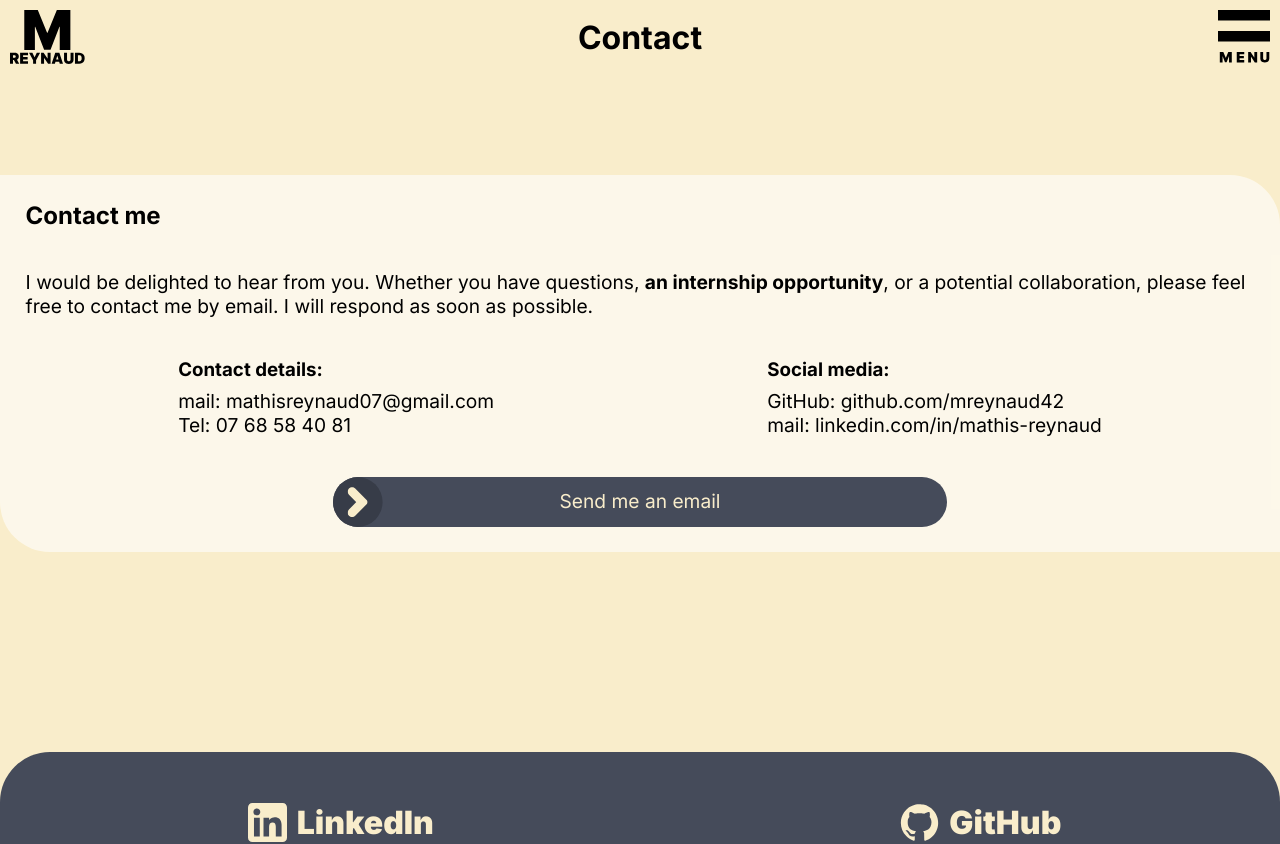
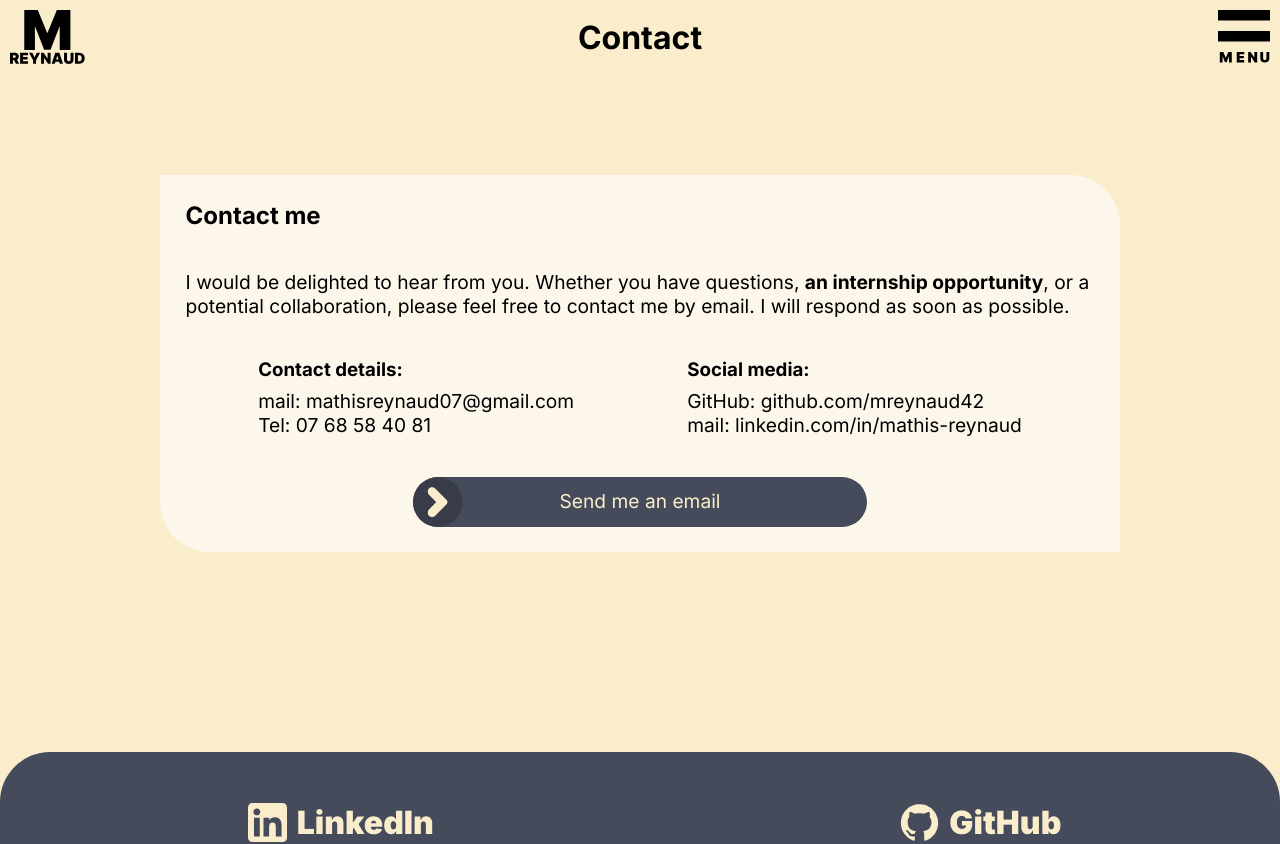
Before and after one commit to mreynaud42/my_showcase_website, a React (Vite) app: page /contact in a window 1280 px wide. Shown: the top 844 px of the page. Built offline with nearby package versions, Linux system fonts and the light colour scheme.

Commit message:
fix width section contact page

```diff
--- a/src/pages/Contact.tsx
+++ b/src/pages/Contact.tsx
@@ -6,7 +6,7 @@ export default function Contact() {
     return (
         <>
             <div className="head"><h1 className="namepage">Contact</h1></div>
-            <section>
+            <section className="contact">
                 <h2>Contact me</h2>
                 <p>I would be delighted to hear from you. Whether you have questions, <strong>an internship opportunity</strong>, or a potential collaboration, please feel free to contact me by email. I will respond as soon as possible.</p>
                 <div className="info-contact">
--- a/src/styles/pages/contact.css
+++ b/src/styles/pages/contact.css
@@ -1,3 +1,7 @@
+
+section.contact {
+    width: 75%;
+}
 
 div.info-contact {
     margin: 1rem;
```
